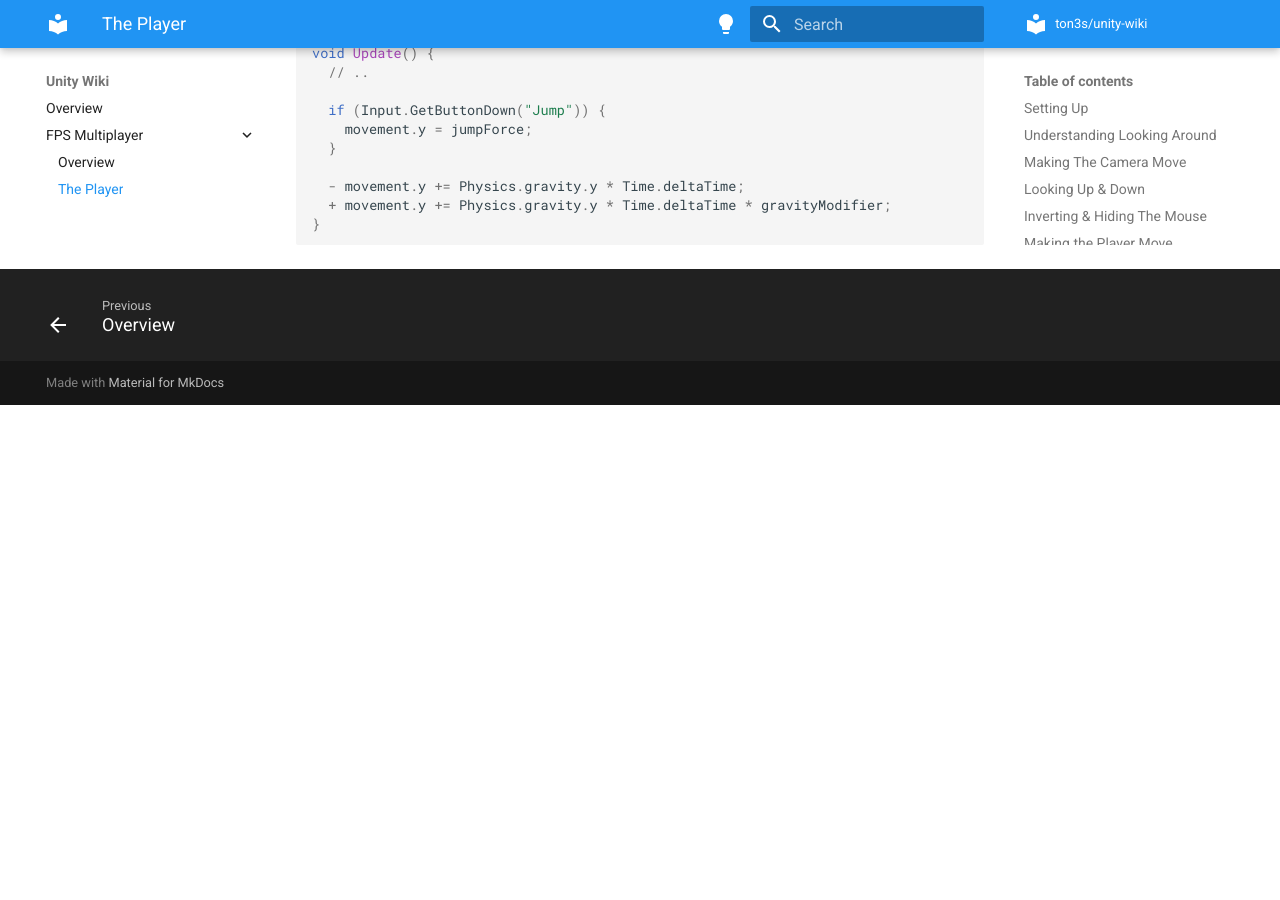
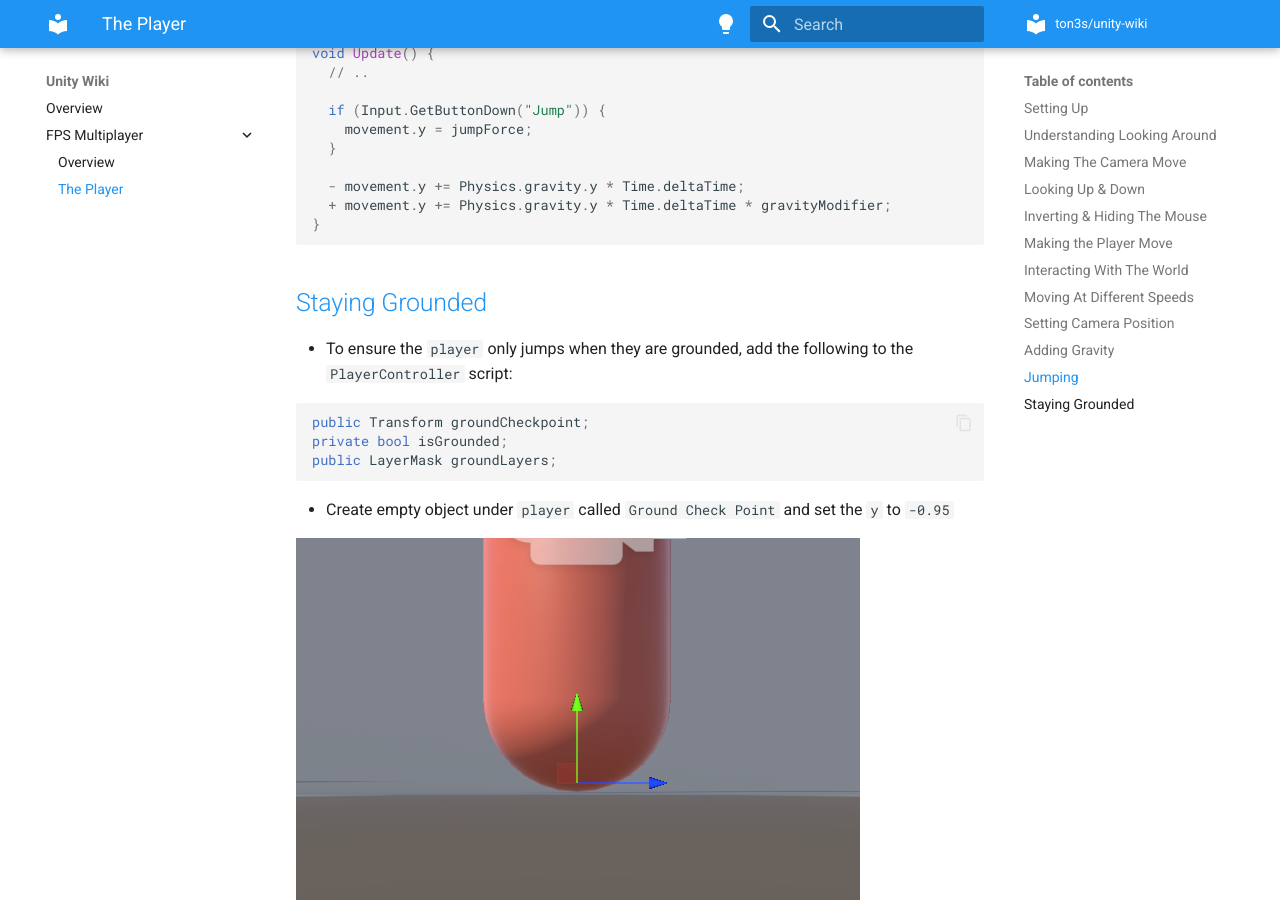
Before and after one commit to ton3s/unity-wiki, an MkDocs documentation site: the page built from docs/fps-multiplayer/the-player.md, in a window 1280 px wide and 900 px high, scrolled down 4834 px. Built offline with MkDocs 1.6.1 and Material for MkDocs 9.7.7, drawn with Linux system fonts in a browser that asks for light colours; before the commit the page ends 5239 px from its top, so only the background shows below that.

Commit message:
Add image

````diff
--- a/docs/fps-multiplayer/the-player.md
+++ b/docs/fps-multiplayer/the-player.md
@@ -221,3 +221,17 @@ void Update() {
   + movement.y += Physics.gravity.y * Time.deltaTime * gravityModifier;
 }
 ```
+
+## [Staying Grounded](https://www.udemy.com/course/unity-online-multiplayer/learn/lecture/25987896#questions)
+
+- To ensure the `player` only jumps when they are grounded, add the following to the `PlayerController` script:
+
+```cs
+public Transform groundCheckpoint;
+private bool isGrounded;
+public LayerMask groundLayers;
+```
+
+- Create empty object under `player` called `Ground Check Point` and set the `y` to `-0.95`
+
+![Ground Check Point](images/ground-check-point.png)
````
Also changed, not shown: docs/fps-multiplayer/images/ground-check-point.png (added).
